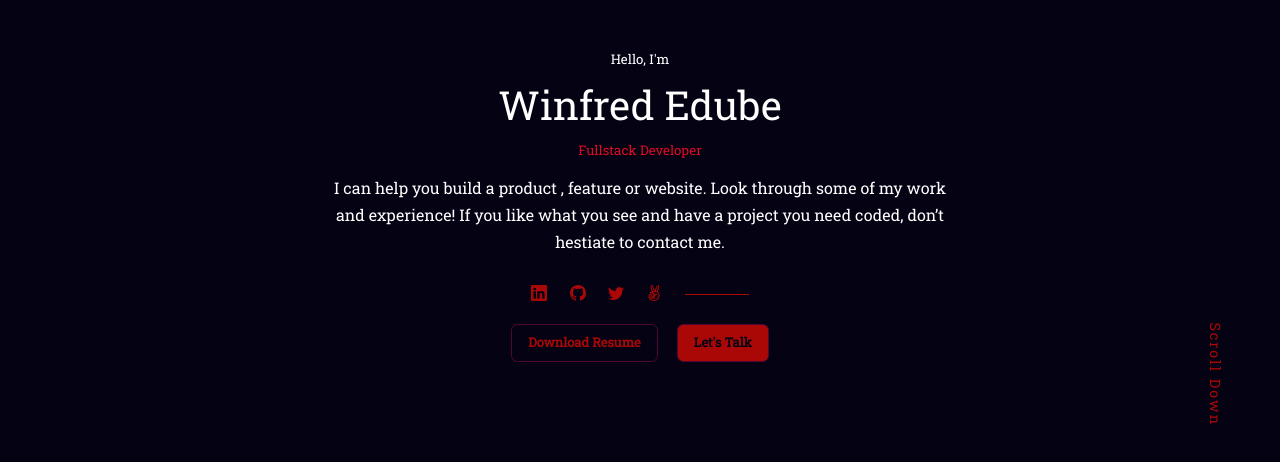
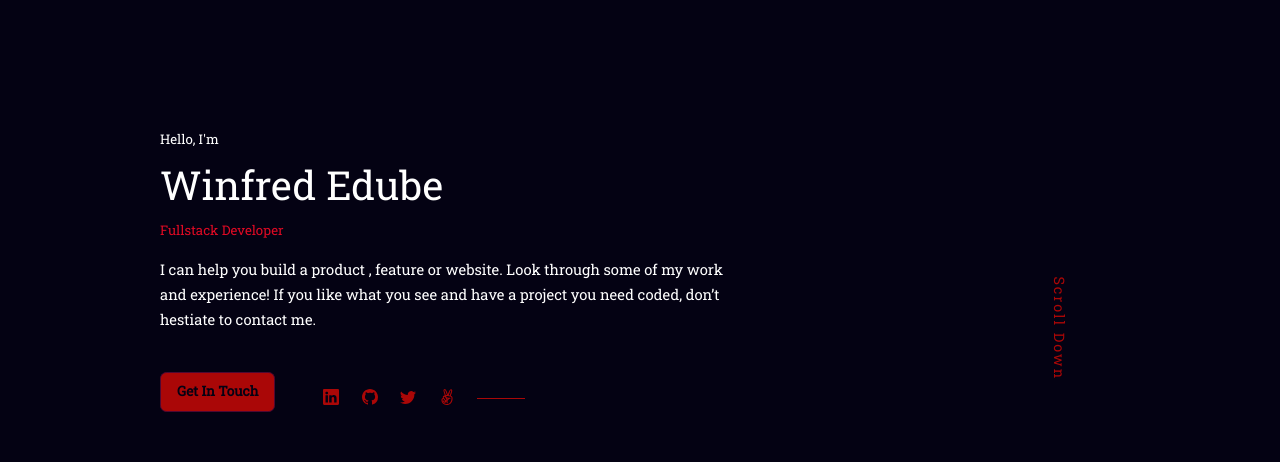
Before and after one commit to edubew/portfolio1, a React (Vite) app: page / in a window 1280 px wide. Shown: the top 462 px of the page. Built offline with nearby package versions, Linux system fonts and the light colour scheme.

Commit message:
Modify the header component

```diff
--- a/src/components/header/Header.jsx
+++ b/src/components/header/Header.jsx
@@ -1,12 +1,10 @@
-import React from 'react'
 import Socials from './Socials';
-import Cta from './Cta';
 import './header.css';
 
 const Header = () => {
   return (
-    <header>
-      <div className=".container header__container">
+    <header className="header__container">
+      <div>
         <h5>Hello, I'm</h5>
         <h1>Winfred Edube</h1>
         <h5 className="text-light">Fullstack Developer</h5>
@@ -16,8 +14,10 @@ const Header = () => {
             you need coded, don’t hestiate to contact me.
           </p>
       </div>
+      <div className="socials__container">
+      <a href="#contact" className="cta__btn btn btn-primary">Get In Touch</a>
       <Socials />
-      <Cta />
+      </div>
       <a href="#contact" className="scroll__down">
         Scroll Down
       </a>
--- a/src/components/header/Socials.jsx
+++ b/src/components/header/Socials.jsx
@@ -1,4 +1,3 @@
-import React from 'react';
 import {BsLinkedin, BsGithub, BsTwitter} from 'react-icons/bs';
 import {FaAngellist} from 'react-icons/fa';
 
--- a/src/components/header/header.css
+++ b/src/components/header/header.css
@@ -1,10 +1,22 @@
 .header__container {
     position: relative;
-    text-align: center;
-    margin-top: 3rem;
+    text-align: start;
+    margin: 8rem auto 0rem;
+    width: var(--container-width-lg);
+  }
+
+  .intro__text {
+    width: 60%;
+    margin-top: 1rem;
   }
 
 /* header socials styling */
+.socials__container {
+  display: flex;
+  gap: 3rem;
+  margin-top: 2.5rem;
+}
+
 .header__socials {
     display: flex;
     justify-content: center;
@@ -16,30 +28,22 @@
 
   .header__socials::after {
     content: "";
-    width: 4rem;
+    width: 3rem;
     height: 1px;
     background: var(--color-primary-variant);
   }
 
-  .intro__text {
-    margin: 1% 26%;
-  }
-
   /* buttons styling */
-.cta {
-    display: flex;
+  .cta__btn {
     font-weight: 600;
-    font-size: 0.8rem;
-    gap: 1.2rem;
-    justify-content: center;
-    margin-top: 1rem;
+    font-size: 0.85rem;
   }
 
   /* scroll down */
 .scroll__down {
     position: absolute;
     right: 1%;
-    /* margin-top: 6rem; */
+    margin-top: -6rem;
     letter-spacing: 2px;
     transform: rotate(90deg);
     font-weight: 400;
--- a/src/index.css
+++ b/src/index.css
@@ -41,10 +41,10 @@ body {
   line-height: 1.7;
 }
 
-.container {
+/* .container {
   width: var(--container-width-lg);
   margin: 0 auto;
-}
+} */
 
 h1, h2, h3, h4, h5 {
   font-weight: 500;
@@ -54,8 +54,13 @@ h1 {
   font-size: 2.5rem;
 }
 
+p {
+  font-size: 0.92rem;
+}
+
 section {
-  margin-top: 8rem;
+  margin: 8rem auto 0rem;
+  width: var(--container-width-lg);
 }
 
 section > h2, section > h5 {
```
